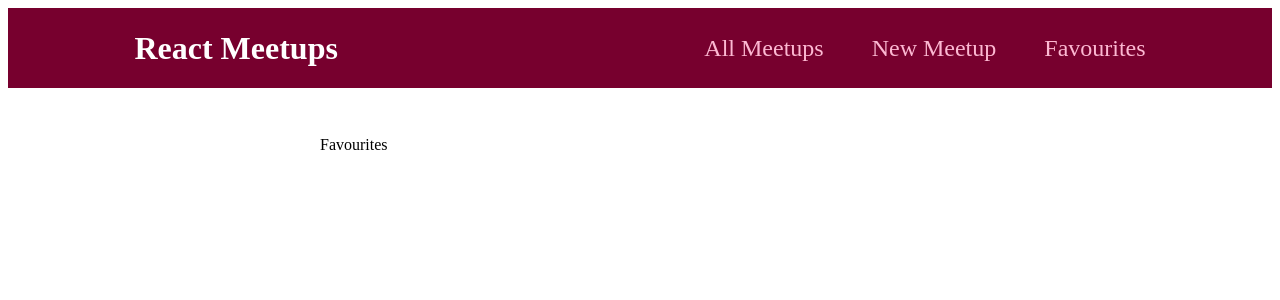
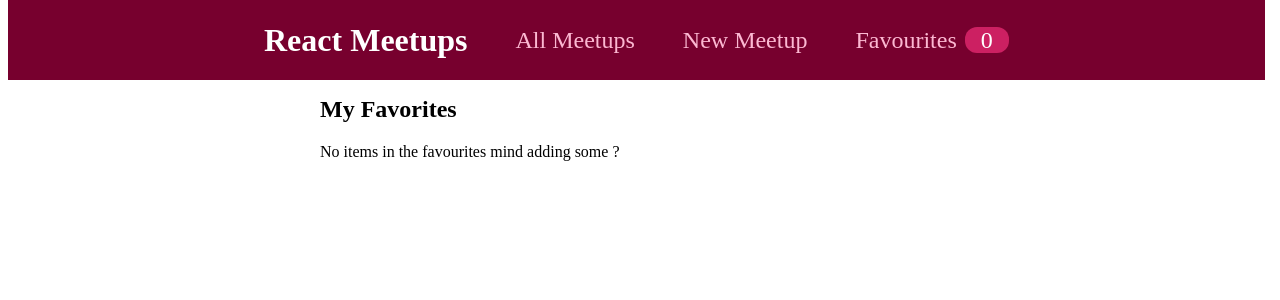
Before and after one commit to HashanEranga/react_basics_tutorial, a React (Create React App) app in the folder meetup-app/: page /favourites in a window 1280 px wide. Shown: the top 300 px of the page. Built offline with nearby package versions, Linux system fonts and the light colour scheme.

Commit message:
global state management using context natively

```diff
--- a/meetup-app/src/Components/Layout/Layout.module.css
+++ b/meetup-app/src/Components/Layout/Layout.module.css
@@ -1,5 +1,5 @@
 .main {
-  margin: 3rem auto;
+  margin: 6rem auto;
   width: 90%;
   max-width: 40rem;
 }
--- a/meetup-app/src/Components/Layout/MainNavigation.js
+++ b/meetup-app/src/Components/Layout/MainNavigation.js
@@ -1,8 +1,11 @@
-import React from 'react'
+import React, { useContext } from 'react'
 import { Link } from 'react-router-dom'
+import FavouriteContext from '../../store/favourite-context'
 import classes from './MainNavigation.module.css'
 
 function MainNavigation() {
+  const favouriteCtx = useContext(FavouriteContext)
+
   return (
     <div className={classes.header}>
         <div className={classes.logo}>React Meetups</div>
@@ -10,7 +13,10 @@ function MainNavigation() {
             <ul>
                 <li><Link to='/'>All Meetups</Link></li>
                 <li><Link to='/new-meetup'>New Meetup</Link></li>
-                <li><Link to='/favourites'>Favourites</Link></li>
+                <li><Link to='/favourites'>Favourites
+
+                <span className={classes.badge}>{favouriteCtx.totalFavourites}</span>
+                </Link></li>
             </ul>
         </nav>
     </div>
--- a/meetup-app/src/Components/Layout/MainNavigation.module.css
+++ b/meetup-app/src/Components/Layout/MainNavigation.module.css
@@ -1,10 +1,12 @@
 .header {
   height: 5rem;
   display: flex;
+  position: fixed;
   align-items: center;
   justify-content: space-between;
   background-color: #77002e;
-  padding: 0 10%;
+  padding: 0 20%;
+  top: 0%;
 }
 
 .logo {
--- a/meetup-app/src/Components/Meetup/MeetupItem.js
+++ b/meetup-app/src/Components/Meetup/MeetupItem.js
@@ -1,7 +1,27 @@
-import React from 'react'
+import React, { useContext } from 'react'
+import FavouriteContext from '../../store/favourite-context'
 import classes from './MeetupItem.module.css'
 
 function MeetupItem(props) {
+  const favouriteCtx = useContext(FavouriteContext)
+
+  const itemIsFavourite = favouriteCtx.itemIsFavourite(props.id)
+
+  function toggleFavouriteStatusHandler(){
+    if(itemIsFavourite){
+      favouriteCtx.removeFavourite(props.id)
+    }
+    else{
+      favouriteCtx.addFavourite({
+        id : props.id,
+        title : props.title,
+        image : props.image,
+        description : props.description,
+        address : props.address
+      })
+    }
+  }
+
   return (
     <div className={classes.item}>
         <div className={classes.image}>
@@ -13,7 +33,7 @@ function MeetupItem(props) {
             <p>{props.description}</p>
         </div>
         <div className={classes.actions}>
-            <button>To Favourites</button>
+            <button onClick={toggleFavouriteStatusHandler}>{itemIsFavourite ? 'Remove from favourites' : 'To favourites'}</button>
         </div>
     </div>
   )
--- a/meetup-app/src/Pages/Favourites.js
+++ b/meetup-app/src/Pages/Favourites.js
@@ -1,8 +1,25 @@
-import React from 'react'
+import React, { useContext } from 'react'
+import MeetupList from '../Components/Meetup/MeetupList'
+import FavouriteContext from '../store/favourite-context'
+
 
 function Favourites() {
+  const favouriteCtx = useContext(FavouriteContext)
+
+  let context
+
+  if (favouriteCtx.totalFavourites !== 0){
+      context = <MeetupList meetups={favouriteCtx.favourites}/>
+  }
+  else {
+    context = <span>No items in  the favourites mind adding some ?</span>
+  }
+
   return (
-    <div>Favourites</div>
+    <section>
+      <h1>My Favorites</h1>
+      {context}
+    </section>
   )
 }
 
--- a/meetup-app/src/index.js
+++ b/meetup-app/src/index.js
@@ -3,10 +3,13 @@ import ReactDOM from "react-dom/client";
 import { BrowserRouter } from "react-router-dom";
 import "./index.css";
 import App from "./App";
+import { FavouritesContextProvider } from "./store/favourite-context";
 
 const root = ReactDOM.createRoot(document.getElementById("root"));
 root.render(
-  <BrowserRouter>
-    <App />
-  </BrowserRouter>
+  <FavouritesContextProvider>
+    <BrowserRouter>
+      <App />
+    </BrowserRouter>
+  </FavouritesContextProvider>
 );
--- /dev/null
+++ b/meetup-app/src/store/favourite-context.js
@@ -0,0 +1,43 @@
+import  {createContext, useState} from 'react'
+
+export const FavouriteContext = createContext({
+    favourites : [],
+    totalFavourites : 0,
+    addFavourite : (favouriteMeetup) => {},
+    removeFavourite : (meetupId) => {},
+    itemIsFavourite : (meetupId) => {}
+})
+
+export function FavouritesContextProvider(props){
+    const [userFavourites, setUserFavourites] = useState([])
+    function addFavouriteHandler(favouriteMeetup){
+        setUserFavourites((prevUserFavourites)=>{
+            return prevUserFavourites.concat(favouriteMeetup)
+        })
+    }
+    function removeFavouriteHandler(meetupId){
+        setUserFavourites((prevUserFavourites)=>{
+            return prevUserFavourites.filter(meetup => meetup.id !== meetupId)
+        })
+    }
+    function itemIsFavouriteHandler(meetupId){
+        return userFavourites.some(meetup => meetup.id === meetupId)
+    }
+
+    const context = {
+        favourites : userFavourites,
+        totalFavourites : userFavourites.length,
+        addFavourite : addFavouriteHandler,
+        removeFavourite : removeFavouriteHandler,
+        itemIsFavourite : itemIsFavouriteHandler,
+
+    }
+
+    return <FavouriteContext.Provider value={context}>
+        {props.children}
+    </FavouriteContext.Provider>
+}
+
+
+
+export default FavouriteContext
```
